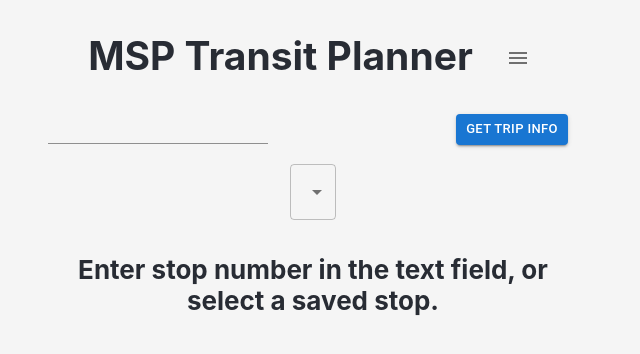
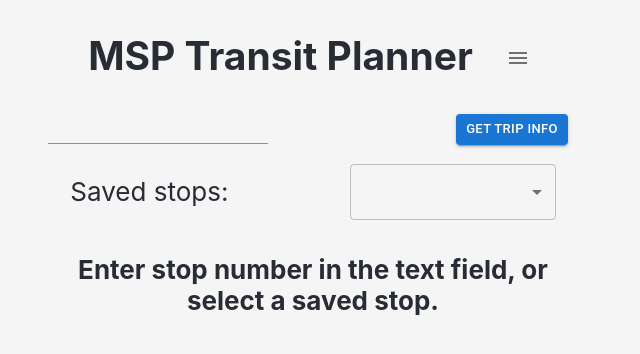
Before and after one commit to cjdufault/msp-next-trip, a React (Create React App) app: page / in a window 1280 px wide. Shown: the top 354 px of the page, without its empty margins (327-967 px from the left). Built offline with nearby package versions, Linux system fonts and the light colour scheme.

Commit message:
styling for stop selector

```diff
--- a/src/App.css
+++ b/src/App.css
@@ -50,6 +50,11 @@
   display: flex;
   flex-wrap: wrap;
   justify-content: space-evenly;
+  align-items: center;
+}
+
+.saved-stops #saved-stop-selector {
+  min-width: 10em;
 }
 
 .stop-input-form {
--- a/src/components/NextTripLookup.jsx
+++ b/src/components/NextTripLookup.jsx
@@ -177,10 +177,10 @@ export const NextTripLookup = ({ mapDisplayCallback, currentStop }) => {
         </form>
       </div>
       <div className={'saved-stops'}>
+        <span>{'Saved stops:'}</span>
         <Select
           id={'saved-stop-selector'}
           value={stopNumber}
-          label={'Select a Saved Stop'}
           onChange={handleSelectSavedStop}
         >
           {savedStops.map(stop =>
```
